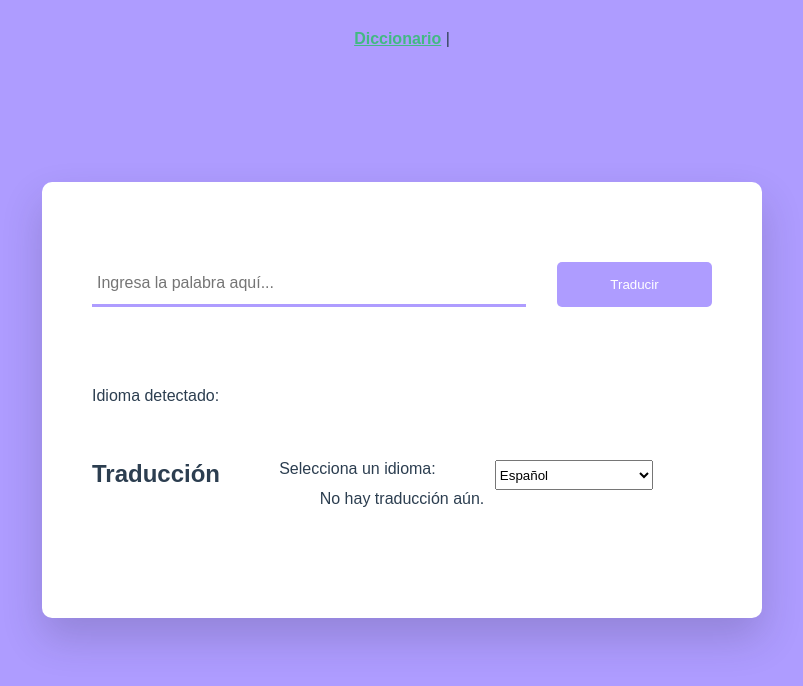
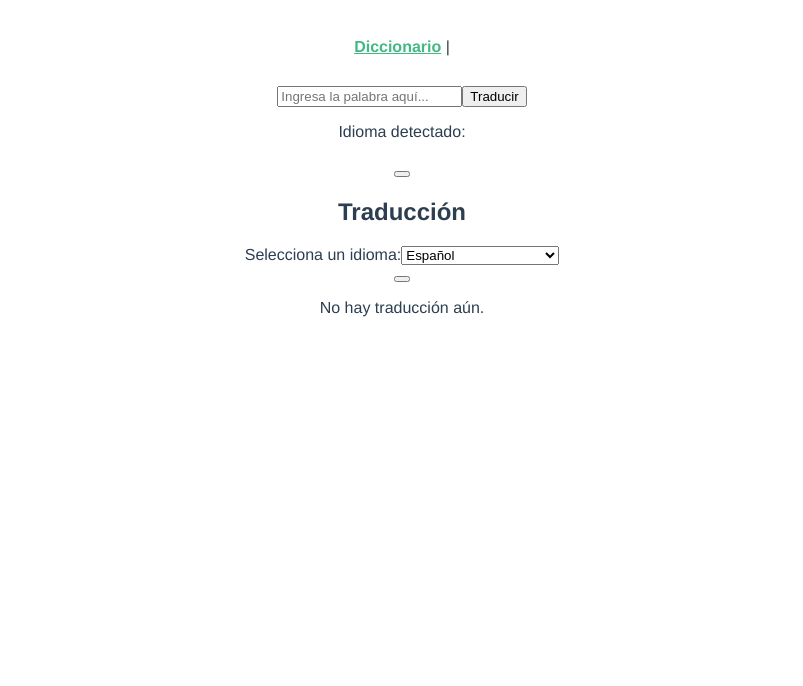
Before and after one commit to JoshDominguezV/ProyectoVue, a Vue app: page / in a window 1280 px wide. Shown: the top 686 px of the page, without its empty margins (238-1041 px from the left). Built offline with nearby package versions, Linux system fonts and the light colour scheme.

Commit message:
Funcional

```diff
--- a/src/views/DiccionarioTraductor.vue
+++ b/src/views/DiccionarioTraductor.vue
@@ -389,91 +389,3 @@ export default {
   },
 };
 </script>
-
-<style>
-* {
-    padding: 0;
-    margin: 0;
-    box-sizing: border-box;
-}
-*:not(i) {
-    font-family: "Poppins", sans-serif;
-}
-body {
-    background-color: #ae9cff;
-}
-.container {
-    background-color: #ffffff;
-    width: 90vmin;
-    position: absolute;
-    transform: translate(-50%, -50%);
-    top: 50%;
-    left: 50%;
-    padding: 80px 50px;
-    border-radius: 10px;
-    box-shadow: 0 20px 40px rgba(38, 33, 61, 0.2);
-}
-.search-box {
-    width: 100%;
-    display: flex;
-    justify-content: space-between;
-}
-.search-box input {
-    padding: 5px;
-    width: 70%;
-    border: none;
-    outline: none;
-    border-bottom: 3px solid #ae9cff;
-    font-size: 16px;
-}
-.search-box button {
-    padding: 15px 0;
-    width: 25%;
-    background-color: #ae9cff;
-    border: none;
-    outline: none;
-    color: #ffffff;
-    border-radius: 5px;
-}
-.result {
-    position: relative;
-}
-.result h3 {
-    font-size: 30px;
-    color: #1f194c;
-}
-.result .word {
-    display: flex;
-    justify-content: space-between;
-    margin-top: 80px;
-}
-.result button {
-    background-color: transparent;
-    color: #ae9cff;
-    border: none;
-    outline: none;
-    font-size: 18px;
-}
-.result .details {
-    display: flex;
-    gap: 10px;
-    color: #b3b6d4;
-    margin: 5px 0 20px 0;
-    font-size: 14px;
-}
-.word-meaning {
-    color: #575a7b;
-}
-.word-example {
-    color: #575a7b;
-    font-style: italic;
-    border-left: 5px solid #ae9cff;
-    padding-left: 20px;
-    margin-top: 30px;
-}
-.error {
-    margin-top: 80px;
-    text-align: center;
-}
-
-</style>
```
